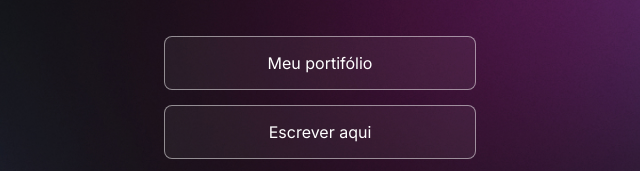
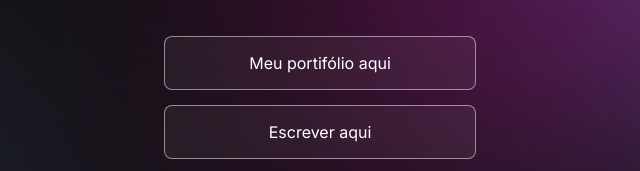
Before and after one commit to mtsbotelhosantos/projeto_linktree, a plain HTML site: page index.html in a window 1280 px wide. Shown: the part 311-482 px from the top of the page, 320-960 px from the left. Drawn offline with nearby package versions, Linux system fonts and the light colour scheme.

Commit message:
alteração teste

```diff
--- a/index.html
+++ b/index.html
@@ -25,7 +25,7 @@
       </div>
       <ul>
         <li>
-          <a href="#" target="_blank">Meu portifólio </a>
+          <a href="#" target="_blank">Meu portifólio aqui </a>
 
         </li>
         <li>
```
